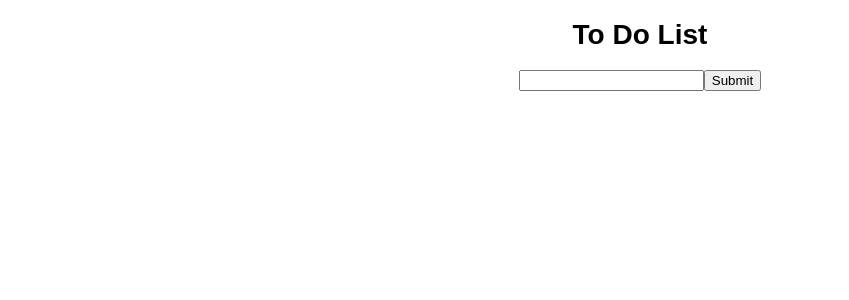
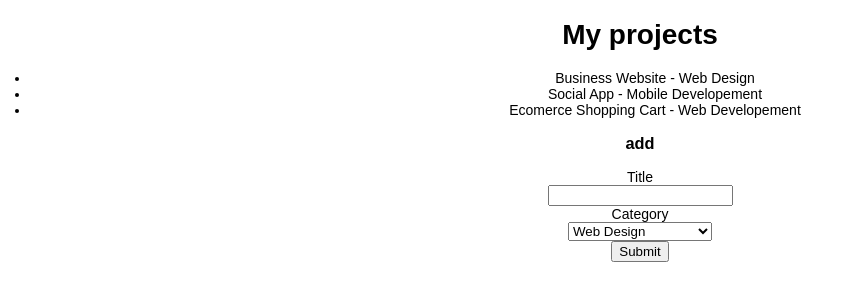
Before and after one commit to efriedla/reactpractice, a React (Create React App) app: page / in a window 1280 px wide. Shown: the top 300 px of the page, without its empty margins (0-849 px from the left). Built offline with nearby package versions, Linux system fonts and the light colour scheme.

Commit message:
added react crash course

```diff
--- a/public/index.html
+++ b/public/index.html
@@ -19,7 +19,7 @@
       work correctly both with client-side routing and a non-root public URL.
       Learn how to configure a non-root public URL by running `npm run build`.
     -->
-    <title>React App</title>
+    <title>Practice React</title>
   </head>
   <body>
     <noscript>
--- a/src/App.js
+++ b/src/App.js
@@ -3,13 +3,14 @@ import './App.css';
 import Calculator from './Calculator/Calculator';
 import TickTackToe from './TickTackToe/TickTackToe';
 import ToDoList from './ToDoList/ToDoList';
-
+import Start from './CrashCourse/Start';
 
 class App extends Component {
   render() {
     return (
       <div className="App">
-        <ToDoList/>
+        <Start />
+
       </div>
     );
   }
--- /dev/null
+++ b/src/CrashCourse/About.js
@@ -0,0 +1,19 @@
+import React, { Component } from 'react';
+// import './ToDoList.css';
+// import List from './List';
+
+
+export default class About extends Component {
+
+
+  render() {
+    return (
+      <div >
+       <h2>About React</h2>
+       <ul>
+           <li>Components</li>
+       </ul>
+      </div>
+    );
+  }
+}
--- /dev/null
+++ b/src/CrashCourse/Hello.js
@@ -0,0 +1,19 @@
+import React, { Component } from 'react';
+import './Course.css';
+// import List from './List';
+
+
+export default class Hello extends Component {
+
+
+  render() {
+    //   console.log(this.props);
+    // when passing state it is alway good to first see what your passing through
+    // 2 map through
+    return (
+      <div >
+       <h1>{this.props.test}</h1>
+      </div>
+    );
+  }
+}
--- /dev/null
+++ b/src/CrashCourse/Projects.js
@@ -0,0 +1,33 @@
+import React, { Component } from 'react';
+import './Course.css';
+import ProjectsItem from './ProjectsItem';
+// import ProjectsAdd from './ProjectsAdd';
+
+
+export default class Projects extends Component {
+
+
+  render() {
+    //   console.log(this.props);
+    // when passing state it is alway good to first see what your passing through
+    // 2 map through
+    let projectItems;
+    if(this.props.projects){
+      projectItems = this.props.projects.map(project => {
+        //console.log(projects);
+        return (
+            <ProjectsItem key={project.title} project={project} />
+        );
+      });
+    }
+    return (
+      <div className='projects'>
+       <h1>My projects</h1>
+       <ul>
+       {projectItems}
+       </ul>
+
+      </div>
+    );
+  }
+}
--- /dev/null
+++ b/src/CrashCourse/ProjectsAdd.js
@@ -0,0 +1,54 @@
+import React, { Component } from 'react';
+import './Course.css';
+// import List from './List';
+
+
+export default class ProjectsAdd extends Component {
+    constructor(){
+        super()
+        this.state = {
+            newProject:{}
+        }
+    }
+    static defaultProps = {
+      categories: ['Web Design', 'Web Development', 'Mobile Development']
+  }
+  handleSubmit(e){
+      e.preventDefault();
+    //   console.log(this.refs.title.value);
+    if(this.refs.title.value === ''){
+        alert('title is required');
+    } else{
+        this.setState({newProject:{
+            title: this.refs.title.value,
+            category: this.refs.category.value
+        }}, function(){
+            // console.log(this.state);
+            this.props.addProject(this.state.newProject);
+        });
+    }
+  }
+  render() {
+    let categoryOptions = this.props.categories.map(category => {
+        return <option key={category} value={category}>{category}</option>
+    });
+    return (
+      <div>
+          <h3>add</h3>
+          <form onSubmit={this.handleSubmit.bind(this)}>
+              <div>
+                  <label>Title</label><br/>
+                  <input type='text' ref="title"/>
+              </div>
+              <div>
+                  <label>Category</label><br/>
+                  <select ref='category'>
+                    {categoryOptions}
+                  </select>
+              </div>
+              <input type='submit' value='Submit'/>
+          </form>
+      </div>
+    );
+  }
+}
--- /dev/null
+++ b/src/CrashCourse/ProjectsItem.js
@@ -0,0 +1,18 @@
+import React, { Component } from 'react';
+import './Course.css';
+// import List from './List';
+
+
+export default class ProjectsItem extends Component {
+
+
+  render() {
+      //here is where
+    return (
+      <li className='Project'>
+        {this.props.project.title} - {this.props.project.category}
+
+      </li>
+    );
+  }
+}
--- /dev/null
+++ b/src/CrashCourse/Start.js
@@ -0,0 +1,46 @@
+import React, { Component } from 'react';
+// import './ToDoList.css';
+import Hello from './Hello';
+import About from './About';
+import Projects from './Projects';
+import ProjectsAdd from './ProjectsAdd';
+
+export default class Start extends Component {
+  constructor(props){
+      super(props)
+      this.state = {
+          projects: []
+      }
+  }
+  componentWillMount(){
+    this.setState({projects: [
+        {
+            title: 'Business Website',
+            category: 'Web Design'
+        },
+        {
+          title: 'Social App',
+          category: 'Mobile Developement'
+      },
+      {
+          title: 'Ecomerce Shopping Cart',
+          category: 'Web Developement'
+      }
+    ]});
+  }
+      handleProject(project){
+        // console.log(p);
+        let projects = this.state.projects;
+        projects.push(project);
+        this.setState({projects: projects});
+      }
+  render() {
+      //componentWillMount is where you should place data to setSate not the constroctor
+    return (
+      <div >
+       <Projects projects={this.state.projects} />
+       <ProjectsAdd addProject={this.handleProject.bind(this)}/>
+      </div>
+    );
+  }
+}
--- a/src/ToDoList/List.js
+++ b/src/ToDoList/List.js
@@ -5,7 +5,14 @@ import './ToDoList.css';
 const List = props => (
     <ul>
         {
-            props.items.map((item, index) => <li key={index}>{item}</li>)
+            props.items.map((item, index) => <li key={index}>
+                {item}
+                <button>Complete</button>
+                <button>Delete</button>
+            </li>)
+
+
+
         }
     </ul>
 );
--- a/src/ToDoList/ToDoList.js
+++ b/src/ToDoList/ToDoList.js
@@ -22,6 +22,7 @@ export default class ToDoList extends Component {
             items: [...this.state.items, this.state.term]
         });
         }
+
   render() {
     return (
       <div >
```
Also changed, not shown: src/CrashCourse/Course.css (added).
